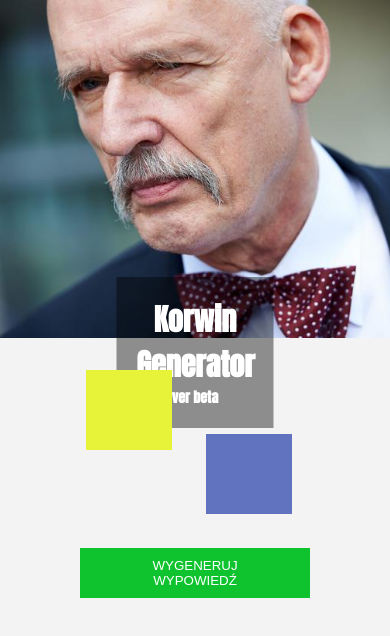
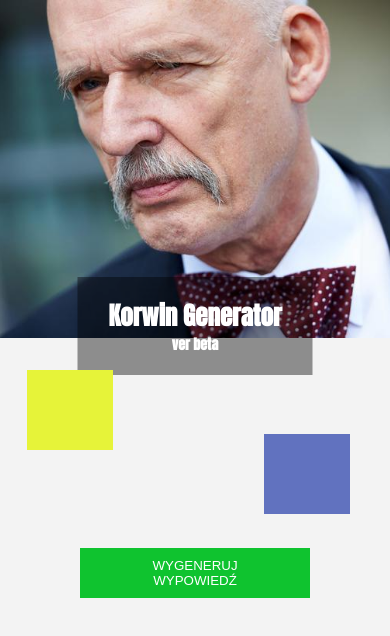
Before and after one commit to Mikelinsky/korwin-generator, a website: page index.html in a window 390 px wide. Drawn offline with Linux system fonts and the light colour scheme.

Commit message:
add favicon, mediaqueries

```diff
--- a/index.html
+++ b/index.html
@@ -4,6 +4,7 @@
         <meta charset="utf-8">
         <meta name="viewport" content="width=device-width, initial-scale=1.0">
         <title>Cytat dnia</title>
+        <link rel="shortcut icon" href="images/18.jpg" type="image/x-icon">
         <link href="https://fonts.googleapis.com/css?family=Anton|Rubik:400,500&display=swap" rel="stylesheet">
         <link rel="stylesheet" href="css/style.prefixed.css">
     </head>
--- a/sass/style.scss
+++ b/sass/style.scss
@@ -6,7 +6,7 @@ body {
 
 .background {
     background-image: url('../images/background.jpg');
-    height: 40vh;
+    min-height: 40vh;
     width: 100%;
     background-size: cover;
     background-position: 48% 18%;
@@ -14,7 +14,7 @@ body {
 
 .section {
     background-color: #f3f3f3;
-    height: 60vh;
+    min-height: 60vh;
     position: relative;
     padding: 60px 0;
     box-sizing: border-box;
@@ -43,12 +43,13 @@ body {
     }
 
     .paragrph-box {
-        width: 70%;
+        max-width: 970px;
         margin: 0 auto;
         text-align: center;
         margin-bottom: 42px;
-        height: 108px;
+        min-height: 108px;
         position: relative;
+        padding: 0 25px;
         z-index: 1;
 
         &::before {
@@ -99,3 +100,29 @@ body {
         }
     }
 }
+
+/*-----media queries------*/
+
+@media (max-width: 719px) {
+    .section .title-box .title {
+        font-size: 25px;
+    }
+}
+
+@media (max-width: 632px) {
+    .section .title-box {
+        width: 50%;
+    }
+}
+
+@media (max-width: 439px) {
+    .section .paragrph-box .paragraph {
+        font-size: 19px;
+    }
+}
+
+@media (max-width: 369px) {
+    .section .title-box {
+        width: 55%;
+    }
+}
```
Also changed, not shown: css/style.css, css/style.prefixed.css, images/18.jpg (added), 2 other files.
